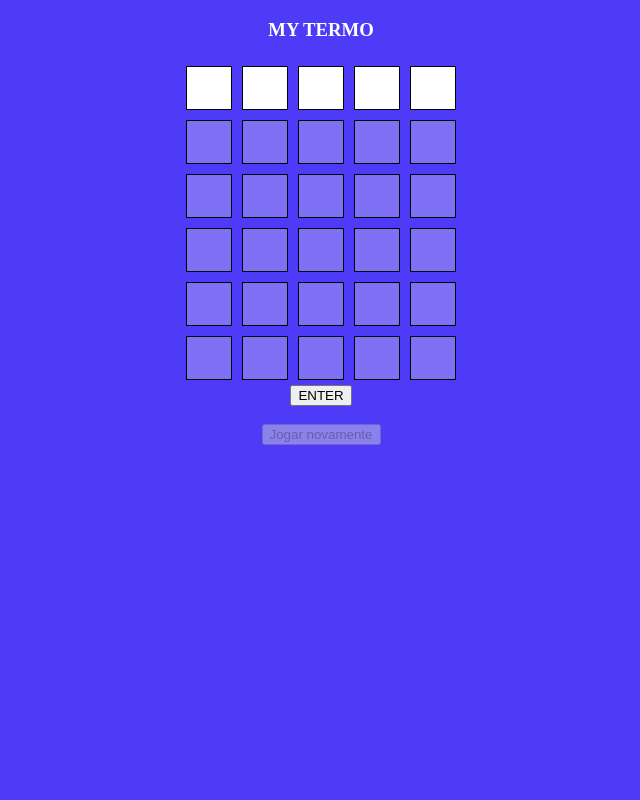
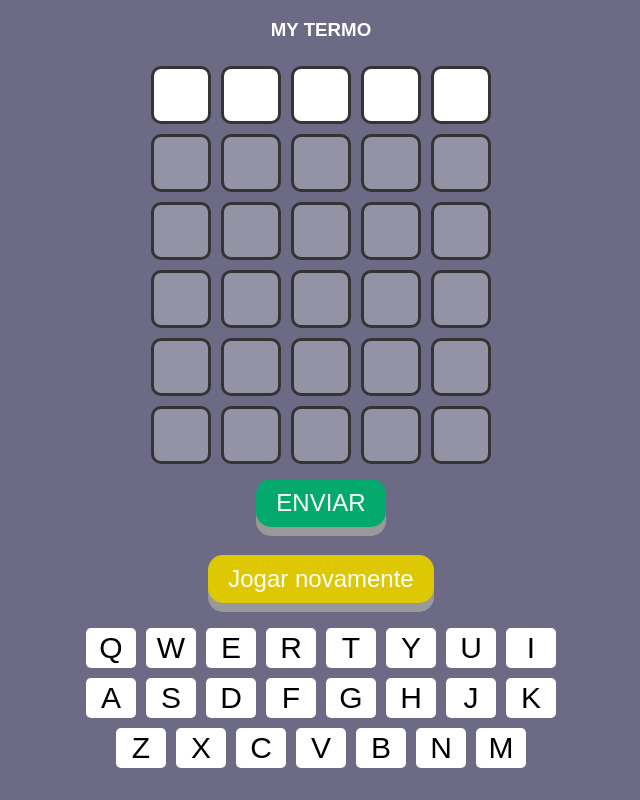
Before and after one commit to felipecr-12/word-game, a plain HTML site: page index.html in a window 1280 px wide. Shown: the whole page, without its empty margins (319-959 px from the left). Drawn offline with Linux system fonts and the light colour scheme.

Commit message:
Created visually keyboard and styled buttons of confirm input

```diff
--- a/index.html
+++ b/index.html
@@ -51,11 +51,43 @@
                 <input type="text" maxlength="1" class="letter-box" disabled />
                 <input type="text" maxlength="1" class="letter-box" disabled />
             </div>
-            <input type="submit" id="submit-word" value="ENTER" style="text-align: center;"/>
+            <input class="enter-button" type="submit" id="submit-word" value="ENVIAR" style="text-align: center;"/>
             <br>
             <input class="new-word-submit" type="submit" id="new-word" value="Jogar novamente" style="text-align: center; " disabled/>
         </div>
     </form>
+    <div class="keyboard">
+        <div class="keyboard__row">
+            <kbd class="keyboard__key C5">Q</kbd>
+            <kbd class="keyboard__key D5">W</kbd>
+            <kbd class="keyboard__key E5">E</kbd>
+            <kbd class="keyboard__key F5">R</kbd>
+            <kbd class="keyboard__key G5">T</kbd>
+            <kbd class="keyboard__key A5">Y</kbd>
+            <kbd class="keyboard__key B5">U</kbd>
+            <kbd class="keyboard__key C6">I</kbd>
+        </div>
+        <div class="keyboard__row">
+            <kbd class="keyboard__key C4">A</kbd>
+            <kbd class="keyboard__key D4">S</kbd>
+            <kbd class="keyboard__key E4">D</kbd>
+            <kbd class="keyboard__key F4">F</kbd>
+            <kbd class="keyboard__key G4">G</kbd>
+            <kbd class="keyboard__key A4">H</kbd>
+            <kbd class="keyboard__key B4">J</kbd>
+            <kbd class="keyboard__key C5">K</kbd>
+        </div>
+        <div class="keyboard__row">
+            <kbd class="keyboard__key C3">Z</kbd>
+            <kbd class="keyboard__key D3">X</kbd>
+            <kbd class="keyboard__key E3">C</kbd>
+            <kbd class="keyboard__key F3">V</kbd>
+            <kbd class="keyboard__key G3">B</kbd>
+            <kbd class="keyboard__key A3">N</kbd>
+            <kbd class="keyboard__key B3">M</kbd>
+        </div>
+    </div>
+
     <script src="script.js"></script>
 </body>
 </html>
--- a/styles.css
+++ b/styles.css
@@ -24,14 +24,16 @@
 
 .title{
     color: white;
+    font-family: sans-serif;
     text-align: center;
 }
 
 .letter-box {
-    width: 40px;
-    height: 40px;
+    width: 50px;
+    height: 50px;
     margin: 5px;
-    border: 1px solid #000;
+    border: 3px solid #343434;
+    border-radius: 10px;
     text-align: center;
     line-height: 40px;
     font-size: 20px;
@@ -49,13 +51,81 @@
     margin: 5px;
 }
 
-button {
-    width: 35px;
-    height: 35px;
-    margin: 3px;
-    text-transform: uppercase;
+.enter-button{
+    display: inline-block;
+    padding: 10px 20px;
+    margin-top: 10px;
+    font-size: 24px;
+    cursor: pointer;
+    text-align: center;
+    text-decoration: none;
+    outline: none;
+    color: #fff;
+    background-color: #04AA6D;
+    border: none;
+    border-radius: 15px;
+    box-shadow: 0 9px #999;
 }
 
+.enter-button:hover {background-color: #3e8e41}
+
+.enter-button:active {
+  background-color: #3e8e41;
+  box-shadow: 0 5px #666;
+  transform: translateY(4px);
+}
+
+.new-word-submit{
+    display: inline-block;
+    padding: 10px 20px;
+    margin-top: 10px;
+    font-size: 24px;
+    cursor: pointer;
+    text-align: center;
+    text-decoration: none;
+    outline: none;
+    color: #fff;
+    background-color: #dec803;
+    border: none;
+    border-radius: 15px;
+    box-shadow: 0 9px #999;
+}
+
+.disabled {
+    opacity: 0.6;
+    cursor: not-allowed;
+  }
+
 body {
-    background-color: #4e3bf8;
+    background-color: #6d6a85;
+    font-family: sans-serif;
 }
+
+.keyboard{
+    display: flex;
+    flex-direction: column;
+    align-items: center;
+}
+
+.keyboard__row {
+    display: flex;
+  }
+
+.keyboard__key{
+    display: block;
+    height: 40px;
+    width: 50px;
+    /* flex-grow: 1; */
+    text-align: center;
+    line-height: 40px;
+    font-family: sans-serif;
+    font-size: 30px;
+    margin: 5px;
+    border-radius: 5px;
+    background: white;
+}
+
+.keyboard__key.is-down{
+    background: #09f;
+    color: white;
+}
```
Also changed, not shown: 1 other file.
